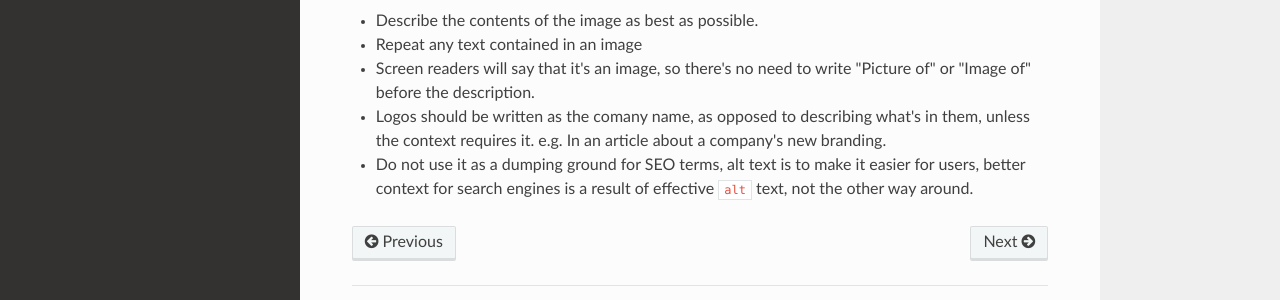
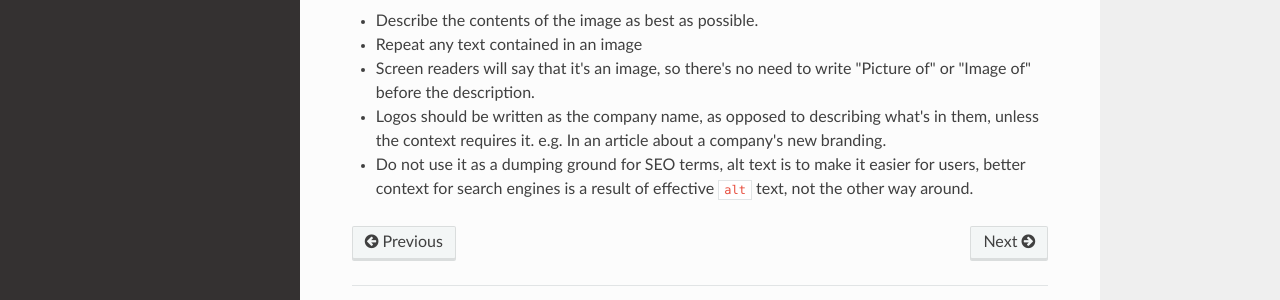
Before and after one commit to guardian/guardian-accessibility, an MkDocs documentation site: the page built from docs/patterns/alt-text.md, in a window 1280 px wide and 1092 px high. Shown: the part 737-1037 px from the top of the window. Built offline with MkDocs 1.6.1, drawn with Linux system fonts in a browser that asks for light colours; nearby versions of some CDN libraries; old or Windows-style settings are respelled for this version of MkDocs.

Commit message:
Update alt-text.md

```diff
--- a/docs/patterns/alt-text.md
+++ b/docs/patterns/alt-text.md
@@ -23,5 +23,5 @@ The `alt` attribute is almost always used on `<img>` elements, but can also be u
 - Describe the contents of the image as best as possible.
 - Repeat any text contained in an image
 - Screen readers will say that it's an image, so there's no need to write "Picture of" or "Image of" before the description.
-- Logos should be written as the comany name, as opposed to describing what's in them, unless the context requires it. e.g. In an article about a company's new branding.
+- Logos should be written as the company name, as opposed to describing what's in them, unless the context requires it. e.g. In an article about a company's new branding.
 - Do not use it as a dumping ground for SEO terms, alt text is to make it easier for users, better context for search engines is a result of effective `alt` text, not the other way around.
```
